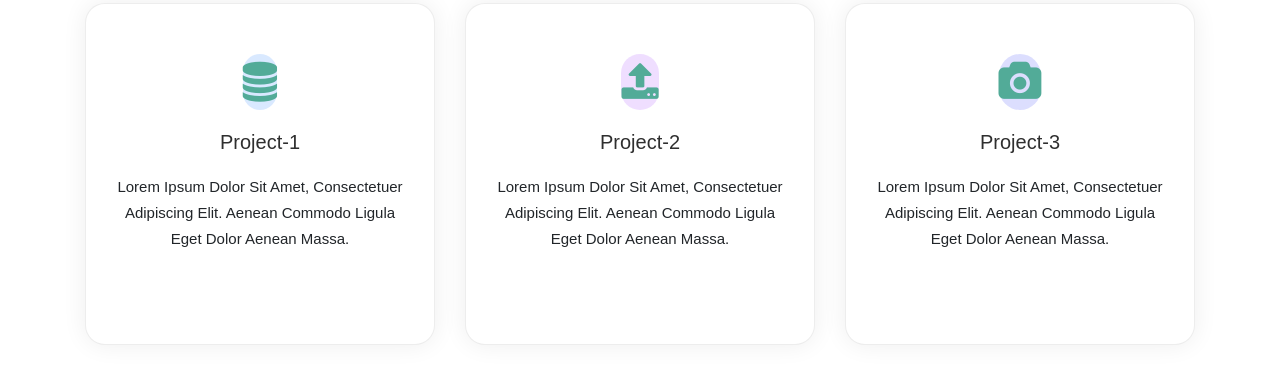
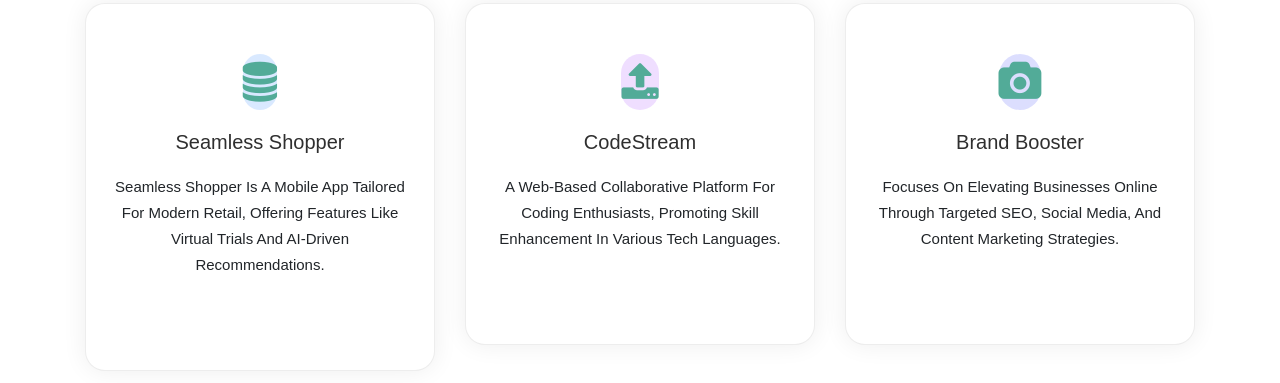
Before and after one commit to vedantatech/home, a plain HTML site: page index.html in a window 1280 px wide. Shown: the part 2412-2795 px from the top of the page. Drawn offline with nearby package versions, Linux system fonts and the light colour scheme; some packages are replaced by stand-ins of ours; a script that the page names is missing.

Commit message:
Update index.html

```diff
--- a/index.html
+++ b/index.html
@@ -127,28 +127,28 @@
         <div class="col-lg-4 col-sm-6">
 
           <div class="item"> <span class="icon feature_box_col_four"><i class="fa fa-database"></i></span>
-            <h6>Project-1</h6>
+            <h6>Seamless Shopper</h6>
 
-            <p>Lorem ipsum dolor sit amet, consectetuer adipiscing elit. Aenean commodo ligula eget dolor Aenean massa.<br><br><br></p>
+            <p>Seamless Shopper is a mobile app tailored for modern retail, offering features like virtual trials and AI-driven recommendations.<br><br><br></p>
           </div>
         </div>
 
         <div class="col-lg-4 col-sm-6">
           <div class="item"> <span class="icon feature_box_col_five"><i class="fa fa-upload"></i></span>
-            <h6>Project-2</h6>
-            <p>Lorem ipsum dolor sit amet, consectetuer adipiscing elit. Aenean commodo ligula eget dolor Aenean massa.<br><br><br></p>
+            <h6>CodeStream</h6>
+            <p>A web-based collaborative platform for coding enthusiasts, promoting skill enhancement in various tech languages.<br><br><br></p>
           </div>
         </div>
         <div class="col-lg-4 col-sm-6">
           <div class="item"> <span class="icon feature_box_col_six"><i class="fa fa-camera"></i></span>
-            <h6>Project-3</h6>
-            <p>Lorem ipsum dolor sit amet, consectetuer adipiscing elit. Aenean commodo ligula eget dolor Aenean massa.<br><br><br></p>
+            <h6>Brand Booster</h6>
+            <p>Focuses on elevating businesses online through targeted SEO, social media, and content marketing strategies.<br><br><br></p>
           </div>
         </div>
       </div>
     </div>
 </div>
-
+<!--
 <div class="communicate">
     <h3>Lorem ipsum dolor sit amet consectetur adipisicing elit.</h3>
     <p>Lorem ipsum dolor sit amet.</p>
@@ -415,7 +415,7 @@
           </div>
       </div>
   </section>
-
+-->
     <div class="footer">
       <div class="footer-top">
           <div class="container">
```
